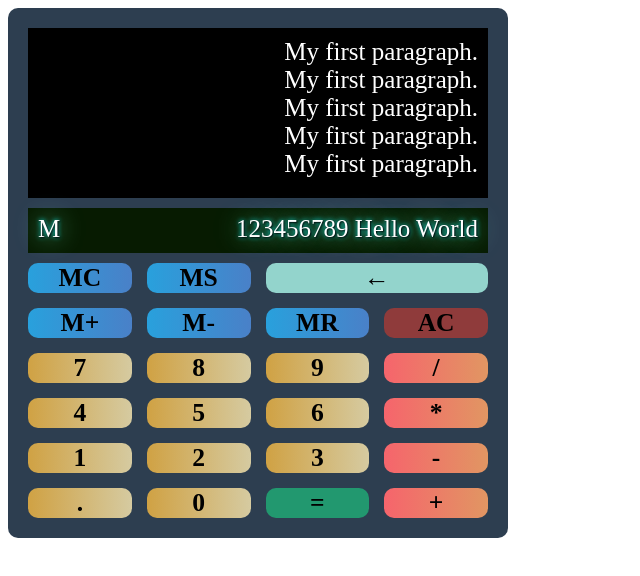
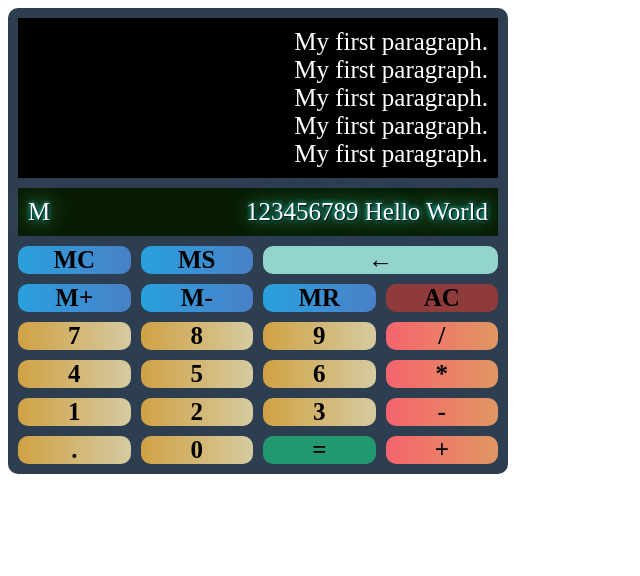
Before and after one commit to mariusPopescuCF/js-calculator-mp, a plain HTML site: page index.html in a window 1280 px wide. Shown: the whole page, without its empty margins (0-640 px from the left). Drawn offline with Linux system fonts and the light colour scheme.

Commit message:
added calculator container

```diff
--- a/index.html
+++ b/index.html
@@ -6,7 +6,7 @@
   <link rel="stylesheet" href="styles.css">
 </head>
 <body>
-<div id="wrapper" class="wrapper">
+<div class="calculator-container">
 <div id="historyDiv">
   <div id="hd1" class="hd"><span id="historySpan1" class="historySpan">My first paragraph.</span></div>
   <div id="hd2" class="hd"><span id="historySpan2" class="historySpan">My first paragraph.</span></div>
@@ -18,31 +18,29 @@
   <span id="memorySpan">M</span>
   <span id="operationSpan">123456789 Hello World</span>
 </div>
-<div id="buttonsDiv">
-  <div id="memory-clear"  class="memory-item"><span>MC</span></div>
-  <div id="memory-store"  class="memory-item"><span>MS</span></div>
-  <div id="memory-add"    class="memory-item"><span>M+</span></div>
-  <div id="memory-subtract" class="memory-item"><span>M-</span></div>
-  <div id="memory-recall" class="memory-item"><span>MR</span></div>
-  <div id="all-clear"     class="clear-item"><span>AC</span></div>
-  <div id="backspace"     class="backspace"><span>&larr;</span></div>
-  <div id="add"           class="operator"><span>+</span></div>
-  <div id="subtract"      class="operator"><span>-</span></div>
-  <div id="multiply"      class="operator"><span>*</span></div>
-  <div id="divide"        class="operator"><span>/</span></div>
-  <div id="equal"         class="equal"><span>=</span></div>
-  <div id="dot"   class="number"><span>.</span></div>
-  <div id="zero"  class="number"><span>0</span></div>
-  <div id="one"   class="number"><span>1</span></div>
-  <div id="two"   class="number"><span>2</span></div>
-  <div id="three" class="number"><span>3</span></div>
-  <div id="four"  class="number"><span>4</span></div>
-  <div id="five"  class="number"><span>5</span></div>
-  <div id="six"   class="number"><span>6</span></div>
-  <div id="seven" class="number"><span>7</span></div>
-  <div id="eight" class="number"><span>8</span></div>
-  <div id="nine"  class="number"><span>9</span></div>
-</div>
+<div id="memory-clear"  class="buttons memory-item"><span>MC</span></div>
+<div id="memory-store"  class="buttons memory-item"><span>MS</span></div>
+<div id="memory-add"    class="buttons memory-item"><span>M+</span></div>
+<div id="memory-subtract" class="buttons memory-item"><span>M-</span></div>
+<div id="memory-recall" class="buttons memory-item"><span>MR</span></div>
+<div id="all-clear"     class="buttons clear-item"><span>AC</span></div>
+<div id="backspace"     class="buttons backspace"><span>&larr;</span></div>
+<div id="add"           class="buttons operator"><span>+</span></div>
+<div id="subtract"      class="buttons operator"><span>-</span></div>
+<div id="multiply"      class="buttons operator"><span>*</span></div>
+<div id="divide"        class="buttons operator"><span>/</span></div>
+<div id="equal"         class="buttons equal"><span>=</span></div>
+<div id="dot"   class="buttons number"><span>.</span></div>
+<div id="zero"  class="buttons number"><span>0</span></div>
+<div id="one"   class="buttons number"><span>1</span></div>
+<div id="two"   class="buttons number"><span>2</span></div>
+<div id="three" class="buttons number"><span>3</span></div>
+<div id="four"  class="buttons number"><span>4</span></div>
+<div id="five"  class="buttons number"><span>5</span></div>
+<div id="six"   class="buttons number"><span>6</span></div>
+<div id="seven" class="buttons number"><span>7</span></div>
+<div id="eight" class="buttons number"><span>8</span></div>
+<div id="nine"  class="buttons number"><span>9</span></div>
 </div>
 </body>
 </html>
--- a/styles.css
+++ b/styles.css
@@ -1,4 +1,22 @@
-.wrapper {
+.calculator-container {
+  display: grid;
+  grid-template-columns: 1fr 1fr 1fr 1fr;
+  grid-template-rows: auto;
+  grid-template-areas:
+  "history history history history"
+  "operations operations operations operations"
+  "memory-clear memory-store backspace backspace"
+  "memory-add memory-subtract memory-recall all-clear"
+  "seven eight nine divide"
+  "four five six multiply"
+  "one two three subtract"
+  "dot zero equal add";
+  color: black;
+  gap: 10px;
+  margin: 10px;
+  padding: 0px 0px 0px 0px;
+  text-align: center;
+  border-radius: 10px;
   background-color: rgb(45, 62, 80);
   padding: 10px;
   margin: 0px;
@@ -7,83 +25,45 @@
   border-radius: 10px;
 }
 #historyDiv {
-    position: relative;
+    grid-area: history;
+    padding: 10px;
     background-color: black;
     color: rgb(255, 255, 255);
-    margin: 10px 10px 10px 10px;
-    padding: 10px;
-    height: 150px;
     text-align: right;
     font-size: 25px;
-    overflow: hidden;
 }
 #operationDiv {
+    grid-area: operations;
     background-color: rgb(7, 27, 1);
     color: rgb(255, 255, 255);
     text-shadow: 1px 1px 2px black, 0 0 25px Aquamarine, 0 0 5px Aqua;
-    vertical-align: middle;
-    padding: 10px;
-    margin: 10px 10px 10px 10px;
-    position: relative;
     font-size: 25px;
-    height: 25px;
 }
   #memorySpan{
+    padding: 10px;
     text-align: left;
     vertical-align: middle;
-    position: absolute;
-    bottom: 0;
-    left: 0;
-    padding: 10px;
+    float: left;
 }
   #operationSpan{
+    padding: 10px;
+    float:right;
     text-align: right;
-    position: absolute;
-    bottom: 0;
-    right: 0;
-    padding: 10px;
 }
-
-  #buttonsDiv {
-    display: grid;
-    grid-template-columns: 1fr 1fr 1fr 1fr;
-    grid-template-rows: auto;
-    grid-template-areas:
-    "memory-clear memory-store backspace backspace"
-    "memory-add memory-subtract memory-recall all-clear"
-    "seven eight nine divide"
-    "four five six multiply"
-    "one two three subtract"
-    "dot zero equal add";
-    color: black;
-    gap: 15px;
-    margin: 10px;
-    padding: 0px 0px 0px 0px;
+.buttons {
     text-align: center;
+    font-size: 25px;
+    font-weight: 900;
     border-radius: 10px;
 }
-  #buttonsDiv > div {
-    text-align: center;
-    font-size: 2vw;
-    font-weight: 900;
-    border-radius: 10px;
-    padding: 00px;
-  }
-  #buttonsDiv > div:hover {
+.buttons:hover {
     -ms-transform: scale(1.10);
     -webkit-transform: scale(1.05);
     transform: scale(1.05);
 }
-  #buttonsDiv > div:active {
-    background-color: #666666;
-    transform: translate(0px, 10px);
+.buttons:active {
+    transform: translate(0px, 5px);
 }
-  /*
-  #buttonsDiv > .operator:active {
-    background-color: #666666;
-    transform: scale(1.2) rotate(15deg);
-  }
-  */
 .memory-item {
     background-color: rgba(53, 150, 231, 0.8);
     background-image: linear-gradient(to right, rgba(39, 168, 226, 0.8) , rgba(80, 128, 200, 0.8));
```
Lines whose indentation alone changed are shown as unchanged.
